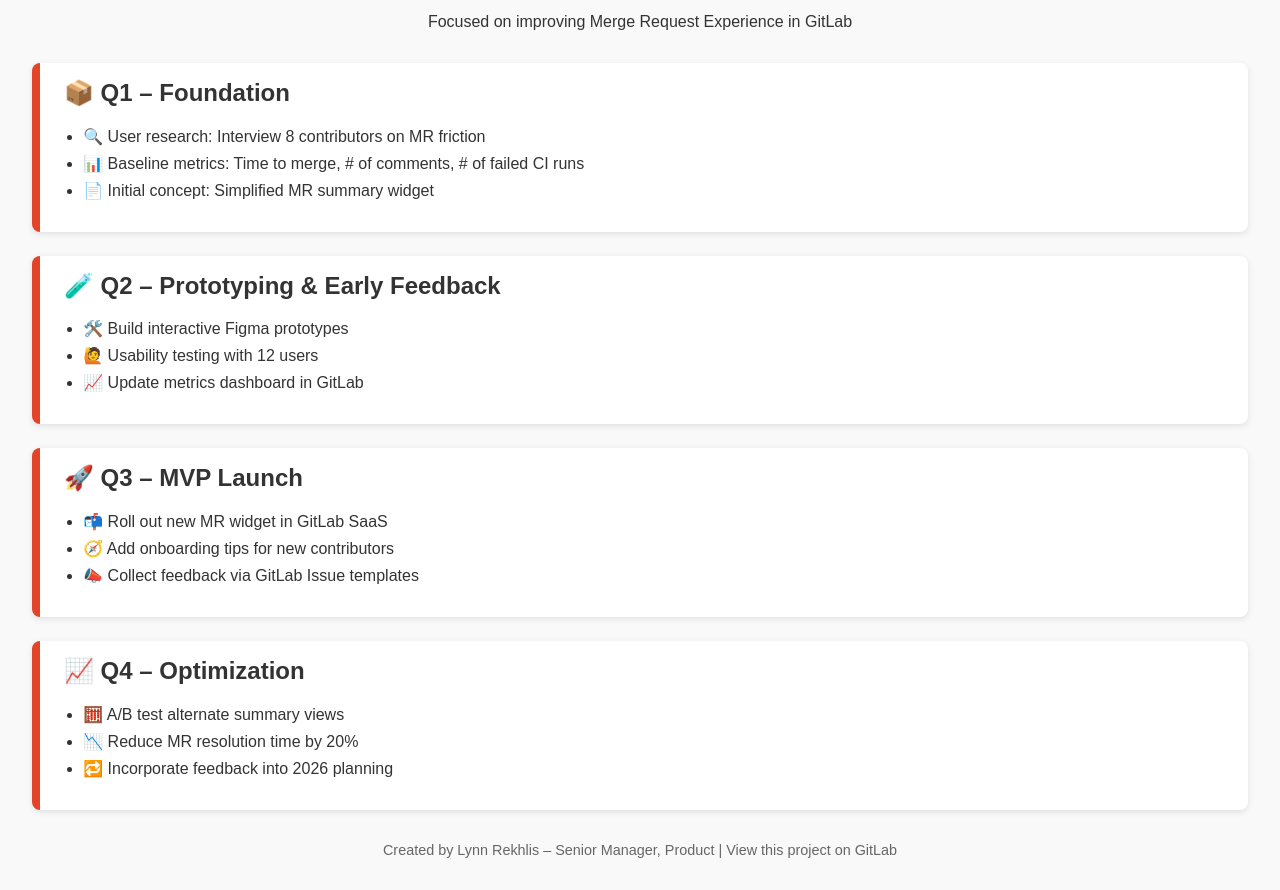
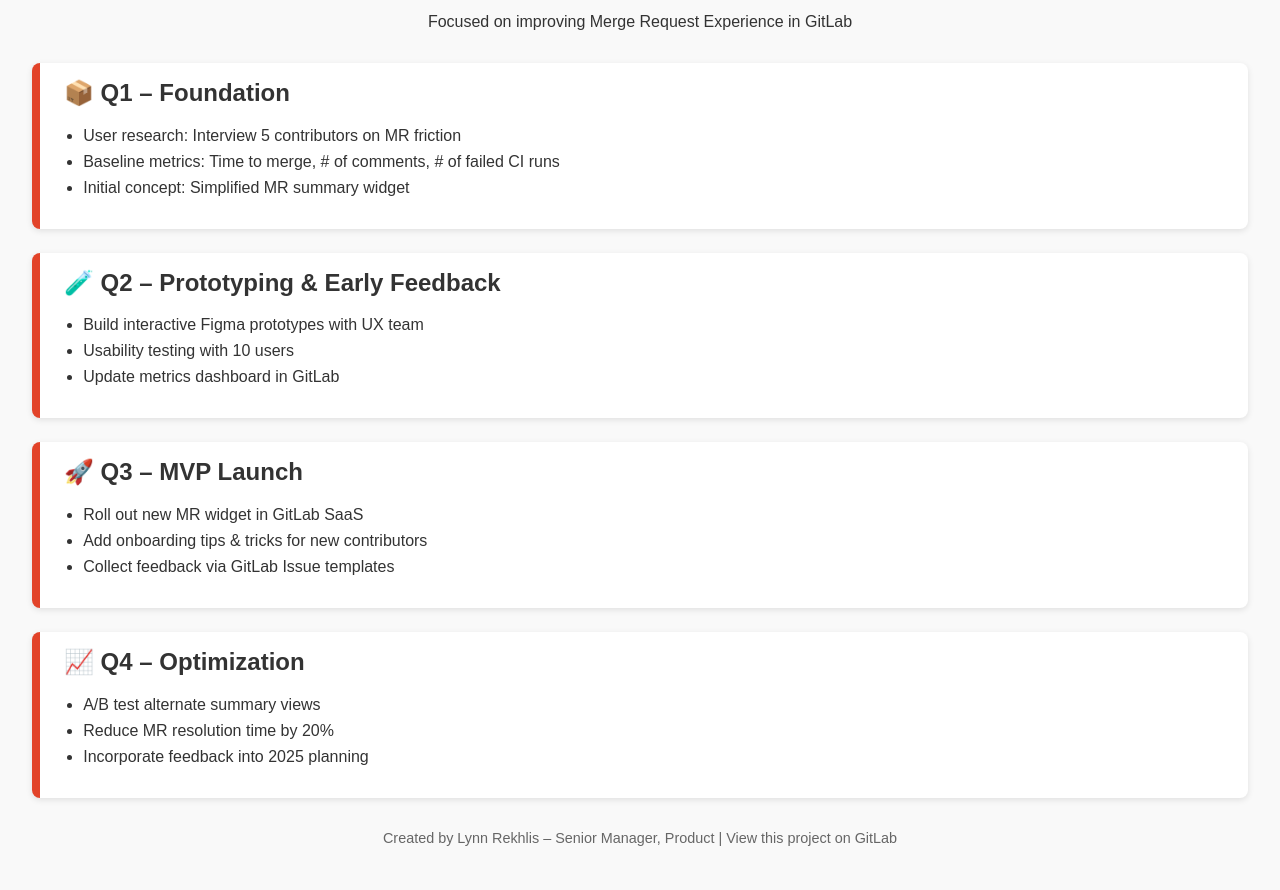
Before and after one commit to lynnrekhlis/product-roadmap-demo, a plain HTML site: page index.html in a window 1280 px wide. Shown: the part 120-1010 px from the top of the page. Drawn offline with Linux system fonts and the light colour scheme.

Commit message:
Update index.html

```diff
--- a/index.html
+++ b/index.html
@@ -51,43 +51,43 @@
 </head>
 <body>
   <header>
-    <h1>📍 Product Roadmap Demo – Lynn Michelle</h1>
+    <h1>📍 Product Roadmap Demo</h1>
     <p>Focused on improving Merge Request Experience in GitLab</p>
   </header>
 
   <section class="quarter">
     <h2>📦 Q1 – Foundation</h2>
     <ul>
-      <li>🔍 User research: Interview 8 contributors on MR friction</li>
-      <li>📊 Baseline metrics: Time to merge, # of comments, # of failed CI runs</li>
-      <li>📄 Initial concept: Simplified MR summary widget</li>
+      <li> User research: Interview 5 contributors on MR friction</li>
+      <li> Baseline metrics: Time to merge, # of comments, # of failed CI runs</li>
+      <li> Initial concept: Simplified MR summary widget</li>
     </ul>
   </section>
 
   <section class="quarter">
     <h2>🧪 Q2 – Prototyping & Early Feedback</h2>
     <ul>
-      <li>🛠️ Build interactive Figma prototypes</li>
-      <li>🙋 Usability testing with 12 users</li>
-      <li>📈 Update metrics dashboard in GitLab</li>
+      <li> Build interactive Figma prototypes with UX team</li>
+      <li> Usability testing with 10 users</li>
+      <li> Update metrics dashboard in GitLab</li>
     </ul>
   </section>
 
   <section class="quarter">
     <h2>🚀 Q3 – MVP Launch</h2>
     <ul>
-      <li>📬 Roll out new MR widget in GitLab SaaS</li>
-      <li>🧭 Add onboarding tips for new contributors</li>
-      <li>📣 Collect feedback via GitLab Issue templates</li>
+      <li> Roll out new MR widget in GitLab SaaS</li>
+      <li> Add onboarding tips & tricks for new contributors</li>
+      <li> Collect feedback via GitLab Issue templates</li>
     </ul>
   </section>
 
   <section class="quarter">
     <h2>📈 Q4 – Optimization</h2>
     <ul>
-      <li>🧮 A/B test alternate summary views</li>
-      <li>📉 Reduce MR resolution time by 20%</li>
-      <li>🔁 Incorporate feedback into 2026 planning</li>
+      <li> A/B test alternate summary views</li>
+      <li> Reduce MR resolution time by 20%</li>
+      <li> Incorporate feedback into 2025 planning</li>
     </ul>
   </section>
 
```
